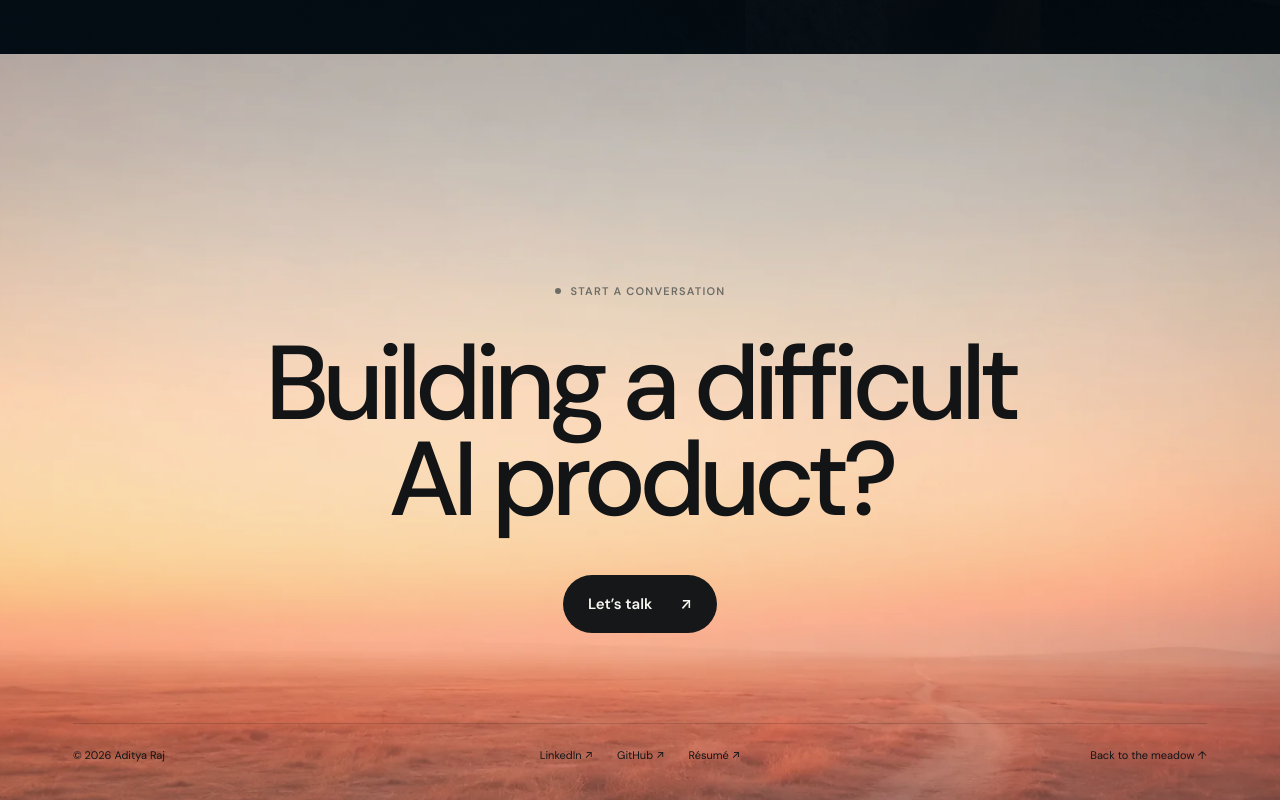
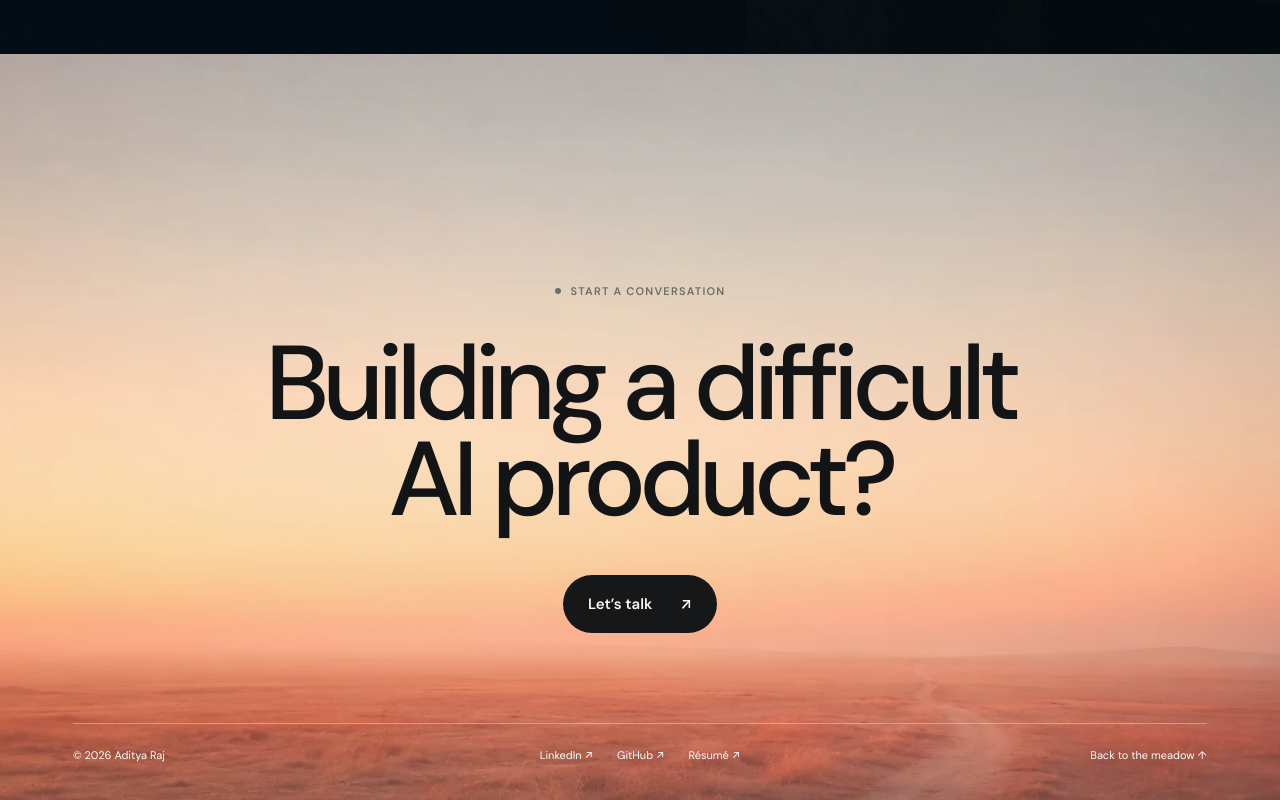
Before and after one commit to Adityaraj0421/aditya-raj-portfolio, a website built with Vite: page index.html in a window 1280 px wide. Shown: the part 9171-9971 px from the top of the page. Built offline with nearby package versions, Linux system fonts and the light colour scheme.

Commit message:
Improve footer contrast

```diff
--- a/src/styles.css
+++ b/src/styles.css
@@ -1160,8 +1160,10 @@ h1 em {
   grid-template-columns: 1fr auto 1fr;
   align-items: end;
   padding-top: 24px;
-  border-top: 1px solid rgba(18,20,22,.18);
+  border-top: 1px solid rgba(255,255,255,.34);
+  color: #fff;
   font-size: 11px;
+  text-shadow: 0 1px 12px rgba(0,0,0,.32);
 }
 
 .footer p {
```
